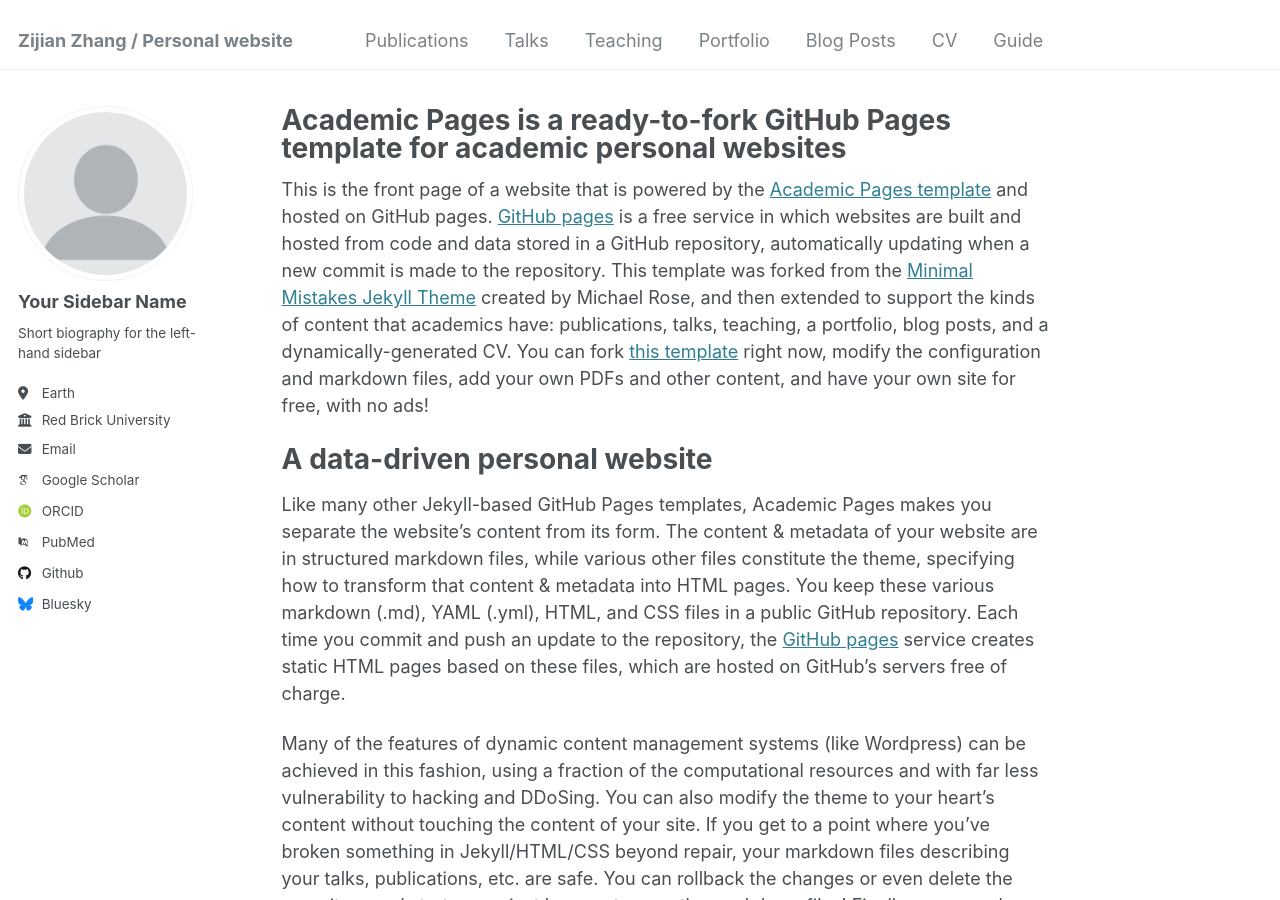
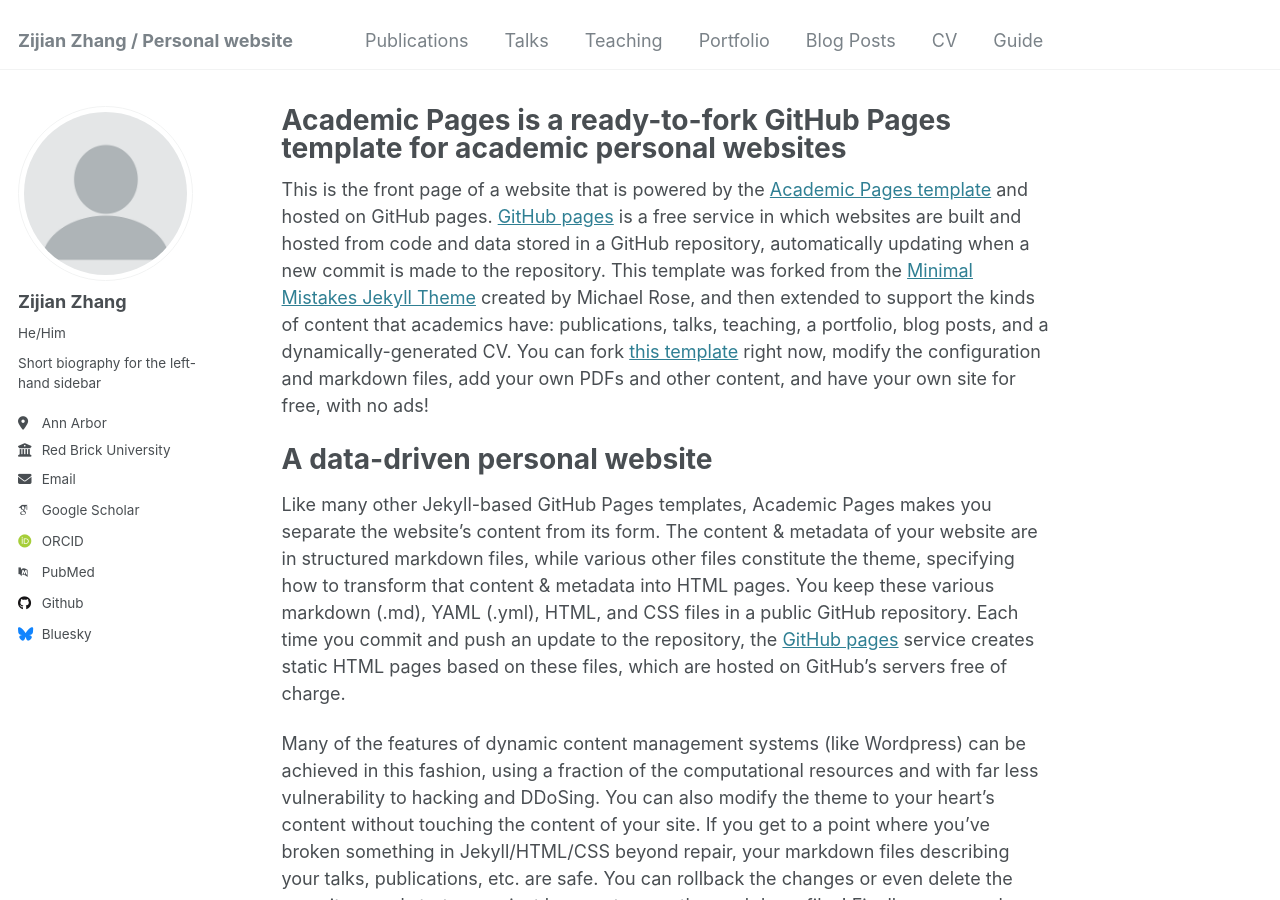
Before and after one commit to Michael6666666/Michael6666666.github.io, a Jekyll site: the page built from _pages/about.md, in a window 1280 px wide and 900 px high. Built offline with Jekyll 4.4.1, drawn with Linux system fonts in a browser that asks for light colours; some web fonts are replaced.

Commit message:
Update _config.yml

```diff
--- a/_config.yml
+++ b/_config.yml
@@ -22,10 +22,10 @@ repository               : "academicpages/academicpages.github.io"
 author:
   # Biographic information
   avatar           : "profile.png"
-  name             : "Your Sidebar Name"
-  pronouns         : # example: "she/her"
+  name             : "Zijian Zhang"
+  pronouns         : "He/Him"
   bio              : "Short biography for the left-hand sidebar"
-  location         : "Earth"
+  location         : "Ann Arbor"
   employer         : "Red Brick University"
   uri              : # URL
   email            : "none@example.org"
```
